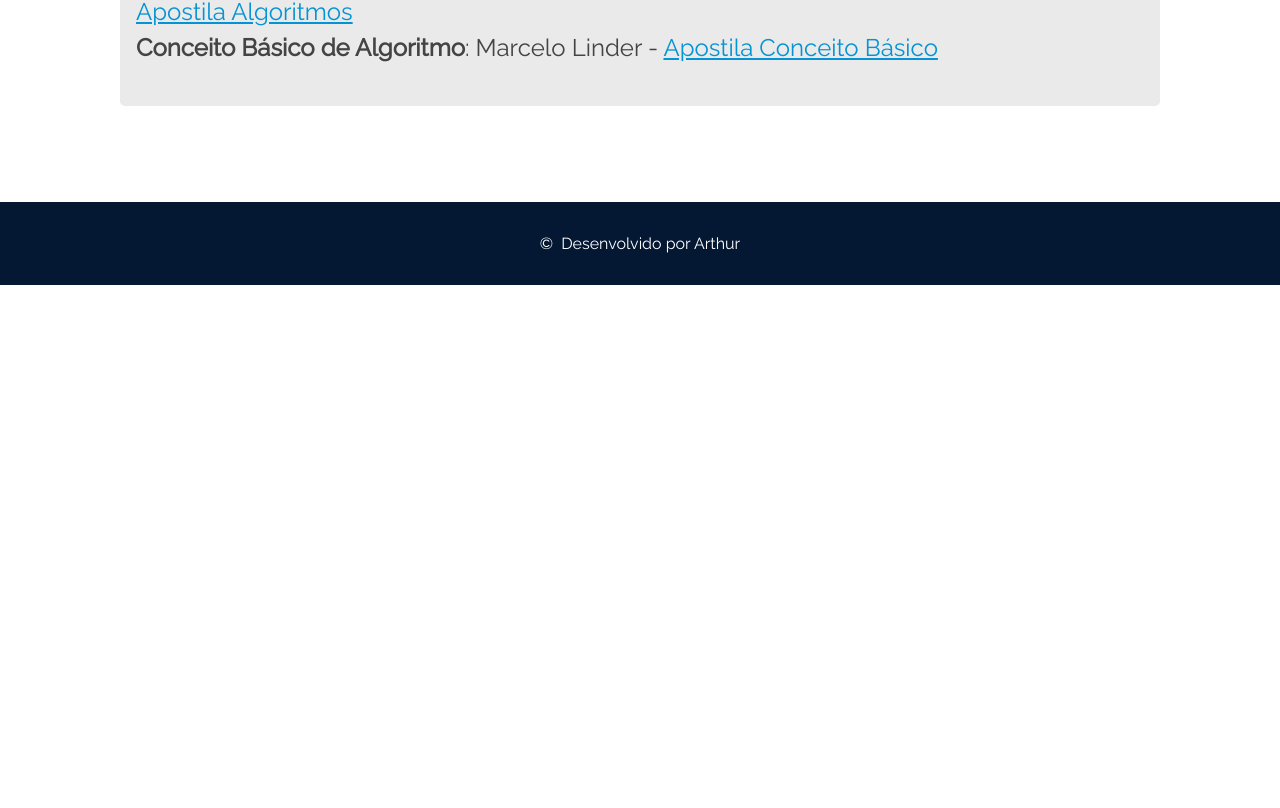
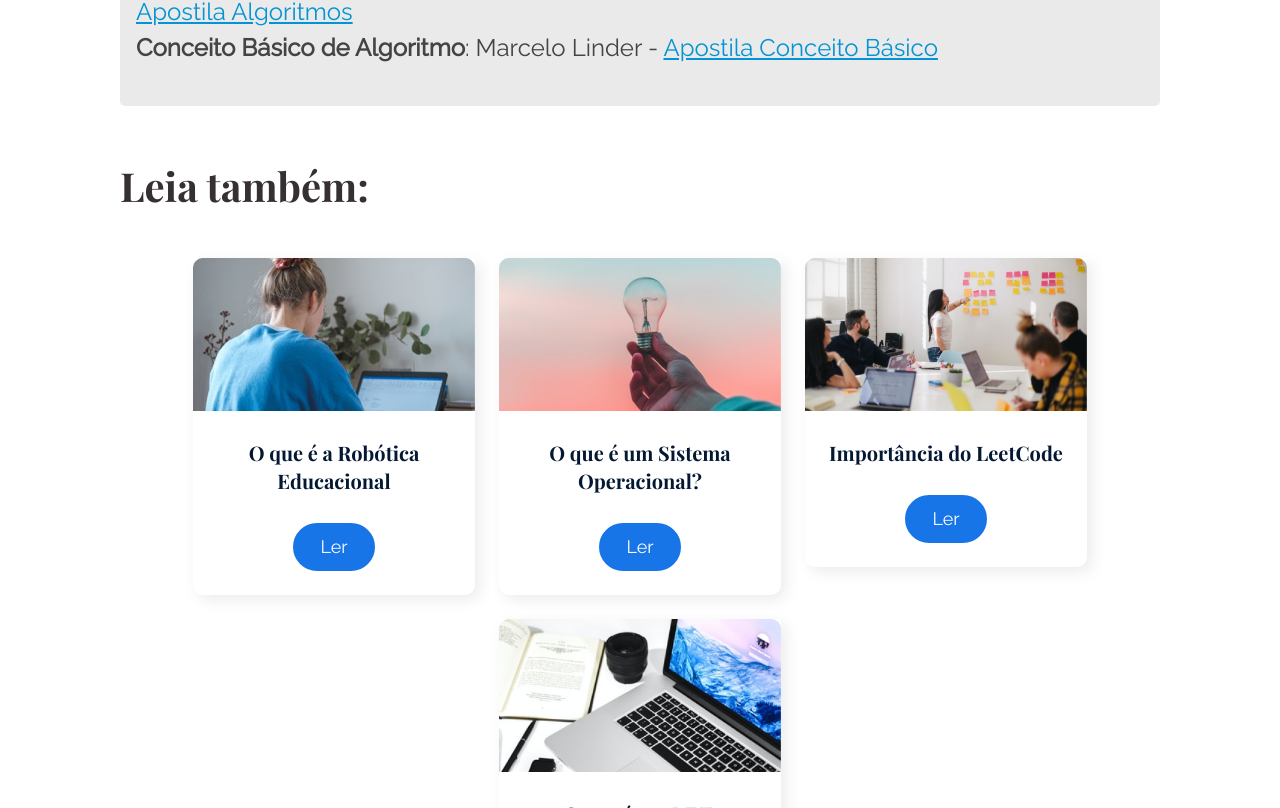
Before and after one commit to arthurazevedods/Blog, a React (Vite) app: page /posts/1 in a window 1280 px wide. Shown: the part 5172-5980 px from the top of the page. Before the commit the page ends 5457 px from the top, so only its background shows below. Built offline with nearby package versions, Linux system fonts and the light colour scheme.

Commit message:
scroll to top & post recommends

```diff
--- a/src/components/MainButton/MainButton.jsx
+++ b/src/components/MainButton/MainButton.jsx
@@ -1,8 +1,8 @@
 import styles from './MainButton.module.css'
 /* eslint-disable react/prop-types */
-export default function MainButton( {children}) {
+export default function MainButton( {children, tamanho}) {
     return (
-        <button className={styles.btn}>
+        <button className={`${styles.btn} ${styles[tamanho]}`}>
             {children}
         </button>
     );
--- a/src/components/MainButton/MainButton.module.css
+++ b/src/components/MainButton/MainButton.module.css
@@ -11,6 +11,12 @@
     transition: 0.2s
 }
 
+.btn.lg{
+    padding: 1.5rem 2.75rem;
+    font-size: 1.5rem;
+    line-height: 1.125rem;
+}
+
 .btn:hover {
     border: 3px solid var(--azul-escuro);
 }
--- /dev/null
+++ b/src/components/ScrollToTop/ScrollToTop.jsx
@@ -0,0 +1,12 @@
+import { useEffect } from "react";
+import { useLocation } from "react-router-dom";
+
+export default function ScrollToTop() {
+    const { pathname } = useLocation();
+
+    useEffect(() => {
+        window.scrollTo(0, 0);
+    }, [pathname]);
+
+    return null;
+}
--- a/src/pages/NotFound/NotFound.jsx
+++ b/src/pages/NotFound/NotFound.jsx
@@ -1,13 +1,22 @@
 import MainButton from "@components/MainButton/MainButton";
 import style from './NotFound.module.css';
 import error from '@assets/erro_404.png';
+import { useNavigate } from "react-router-dom";
+
 export default function NotFound() {
+    const navigate = useNavigate(); //hook
+    const defaultText = "Ops! Página não encontrada.";
+    const postText = "Ops! Post não encontrado.";
+    // Verifica se a URL inclui "posts"
+    const isPostRoute = window.location.pathname.includes('/posts/');
+    const displayText = isPostRoute ? postText : defaultText;
+
     return (
         <>
             <div className={style.conteudoContainer}>
                 <span className={style.texto404}>404</span>
 
-                <h1 className={style.titulo}>Ops! Página não encontrada.</h1>
+                <h1 className={style.titulo}>{displayText}</h1>
 
                 <p className={style.paragrafo}>
                     Tem certeza que era isso que estava procurando?
@@ -16,18 +25,20 @@ export default function NotFound() {
                     Aguarde e tente novamente mais tarde ou retorne para a página principal.
                 </p>
 
-                <div className={style.botaoContainer}>
-                    <MainButton>Voltar</MainButton>
+                <div
+                    className={style.botaoContainer}
+                    onClick={() => navigate(-1)}
+                >
+                    <MainButton tamanho='lg'>
+                        Voltar
+                    </MainButton>
                 </div>
 
                 <img className={style.imagemCachorro} src={error} alt="Imagem de um cachorro" />
             </div>
 
             <div className={style.espacoEmBranco}>
-
             </div>
-
         </>
-
-    )
+    );
 }
--- a/src/pages/Post/Post.jsx
+++ b/src/pages/Post/Post.jsx
@@ -1,18 +1,44 @@
-import { useParams } from "react-router-dom";
-import posts from "@json/posts.json";
-import PostModel from "@components/PostModel/PostModel";
+import { Route, Routes, useParams } from "react-router-dom";
 import ReactMarkdown from 'react-markdown'
 
+import posts from "@json/posts.json";
 import './Post.css'
+import styles from './Post.module.css'
+
+import PostModel from "@components/PostModel/PostModel";
+import PostCard from "@components/PostCard/PostCard";
+import DefaultPage from "@components/DefaultPage/DefaultPage";
+
+import NotFound from "@pages/NotFound/NotFound";
+
 export default function Post() {
   const params = useParams();
   const post = posts.find((post) => post.id === Number(params.id));
 
   if (!post) {
-    return <h1>Post Não encontrado</h1>;
+    return <NotFound />
   }
 
+  function shuffle(array) {
+    for (let i = array.length - 1; i > 0; i--) {
+      const j = Math.floor(Math.random() * (i + 1));
+      [array[i], array[j]] = [array[j], array[i]];
+    }
+    return array;
+  }
+
+  const recomendados = shuffle(
+    posts.filter((post) => post.id !== Number(params.id))
+  ).slice(0, 4);
+
+
+
   return (
+    <>
+      <Routes>
+        <Route path="*" element={<DefaultPage />}>
+
+          <Route index element={
             <PostModel FotoCapa={`/assets/posts/${post.id}/capa.png`} titulo={post.titulo}>
               <div className="post-markdown-container">
                 <ReactMarkdown>
@@ -20,7 +46,24 @@ export default function Post() {
                 </ReactMarkdown>
               </div>
 
+              <h2 className={styles.tituloOutrosPosts}>Leia também:</h2>
 
+              <ul className={styles.postsRecomendados}>
+                {recomendados.map((post) => (
+                  <li key={post.id}>
+                    <PostCard post={post} />
+                  </li>
+                ))}
+              </ul>
             </PostModel>
+          } />
+
+
+        </Route>
+
+      </Routes>
+
+    </>
+
   );
 }
--- /dev/null
+++ b/src/pages/Post/Post.module.css
@@ -0,0 +1,14 @@
+.tituloOutrosPosts {
+    font-family: var(--fonte-secundaria);
+    color: #363031;
+    font-size: 2.5rem;
+    padding-top: 1rem;
+    padding-bottom: 2rem;
+}
+
+.postsRecomendados {
+    display: flex;
+    gap: 1.5rem;
+    justify-content: center;
+    flex-wrap: wrap;
+}
--- a/src/routes.jsx
+++ b/src/routes.jsx
@@ -6,19 +6,21 @@ import Footer from "./components/Footer/Footer"
 import DefaultPage from "./components/DefaultPage/DefaultPage"
 import Post from "./pages/Post/Post"
 import NotFound from "./pages/NotFound/NotFound"
+import ScrollToTop from "@components/ScrollToTop/ScrollToTop"
 
 function AppRoutes() {
   return (
     <>
       <BrowserRouter>
-
+        <ScrollToTop />
         <Navbar />
         <Routes>
           <Route path="/" element={<DefaultPage />}>
             <Route index element={<Inicio />} />
             <Route path="sobremim" element={<SobreMim />} />
-            <Route path="posts/:id" element={<Post />} />
+
           </Route>
+          <Route path="posts/:id/*" element={<Post />} />
           <Route path="*" element={<NotFound />}></Route>
         </Routes>
         <Footer />
--- a/vite.config.js
+++ b/vite.config.js
@@ -9,6 +9,7 @@ export default defineConfig({
         '@assets': '/src/assets',
         '@json': '/src/json',
         '@components': '/src/components',
+        '@pages': '/src/pages',
     },
 },
 })
```
Lines whose indentation alone changed are shown as unchanged.
